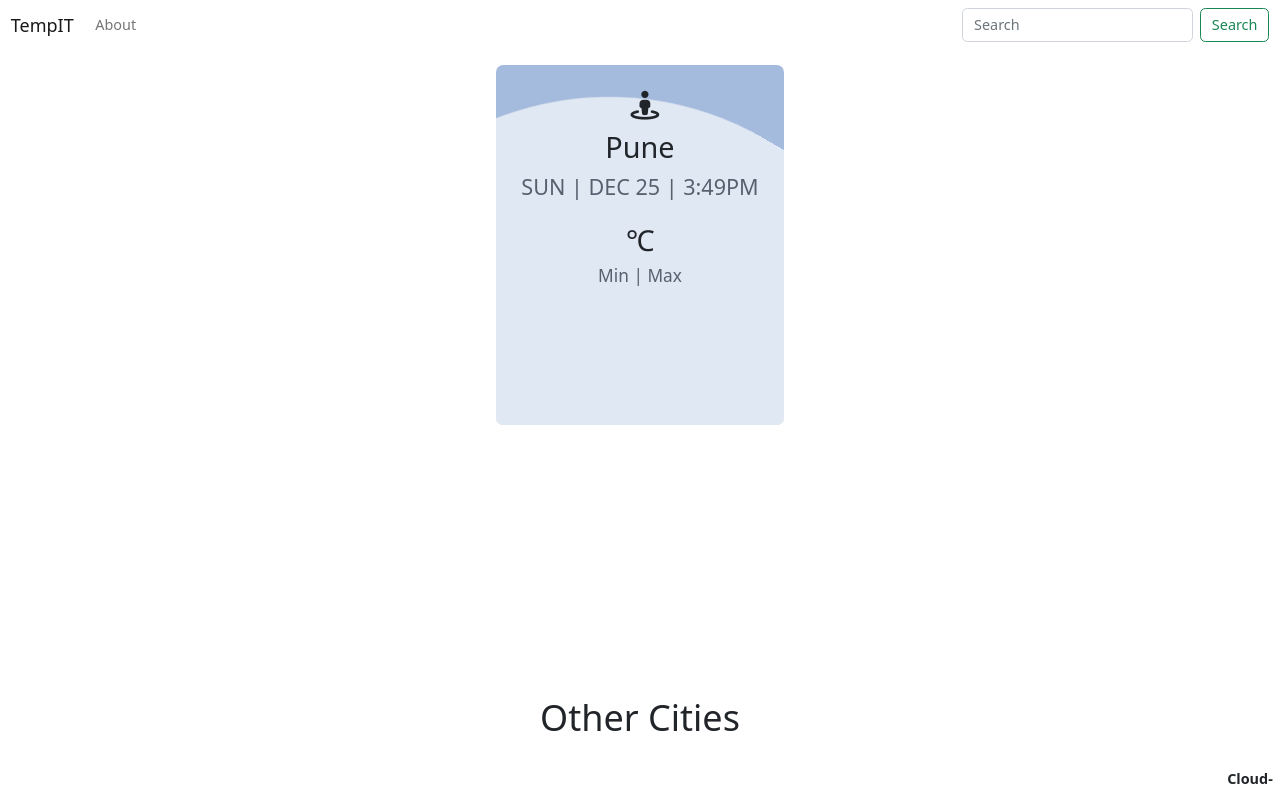
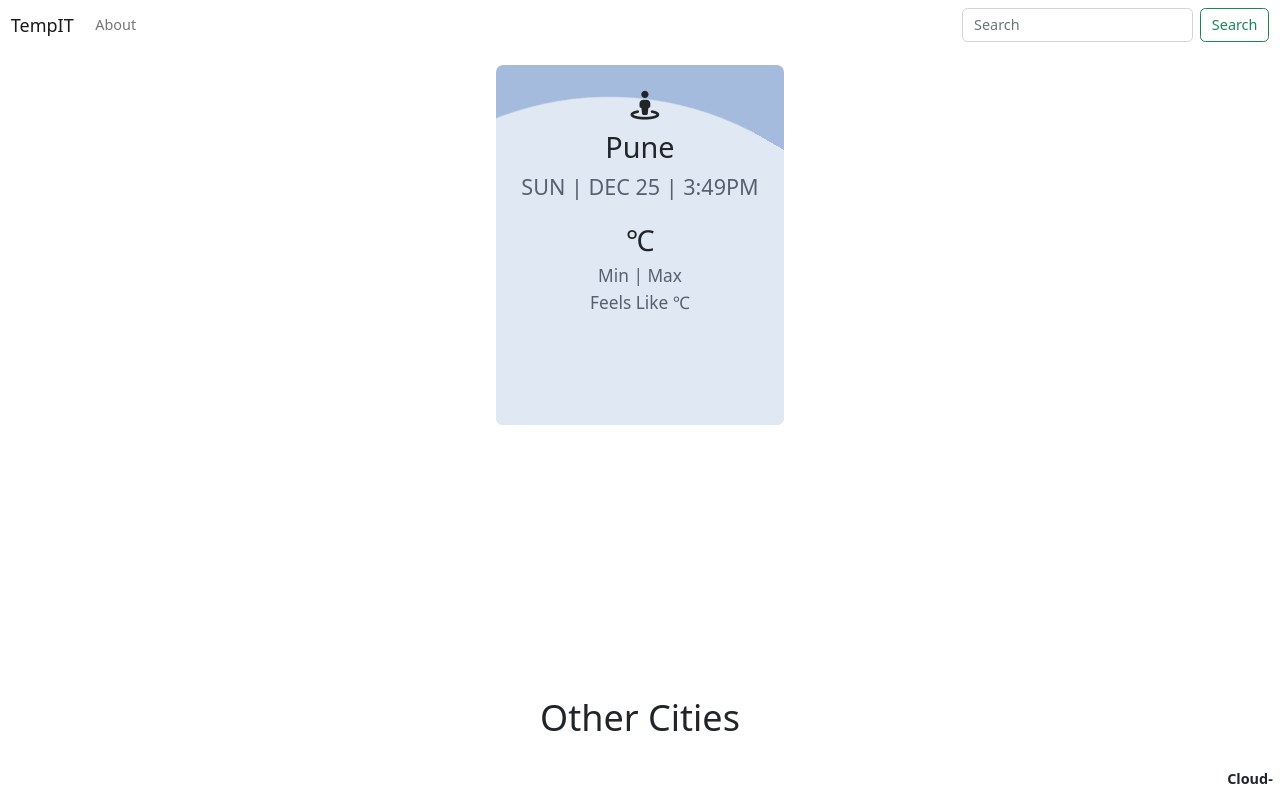
Before and after one commit to mskothari07/tempit, a plain HTML site: page index.html in a window 1280 px wide. Shown: the top 793 px of the page. Drawn offline with nearby package versions, Linux system fonts and the light colour scheme; no server answers.

Commit message:
minor change in wid

```diff
--- a/index.html
+++ b/index.html
@@ -235,6 +235,8 @@
                 </div>
                 <h3 class="min_max"> <span>Min</span> <span id="min_temp"></span> | <span>Max </span><span
                         id="max_temp"></span></h3>
+                <h3 class="min_max"><span>Feels Like</span> <span></span><span id="feels_like"></span>
+                    <span>&#8451;</span></h3>
             </div>
         </div>
     </body1>
```
